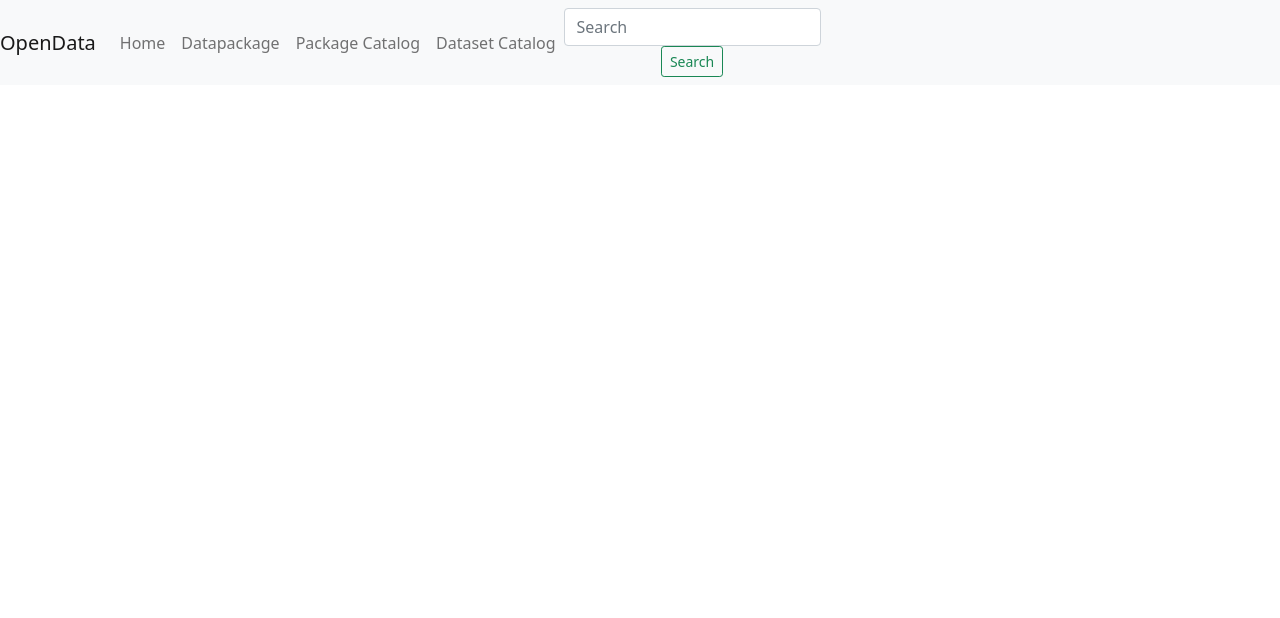
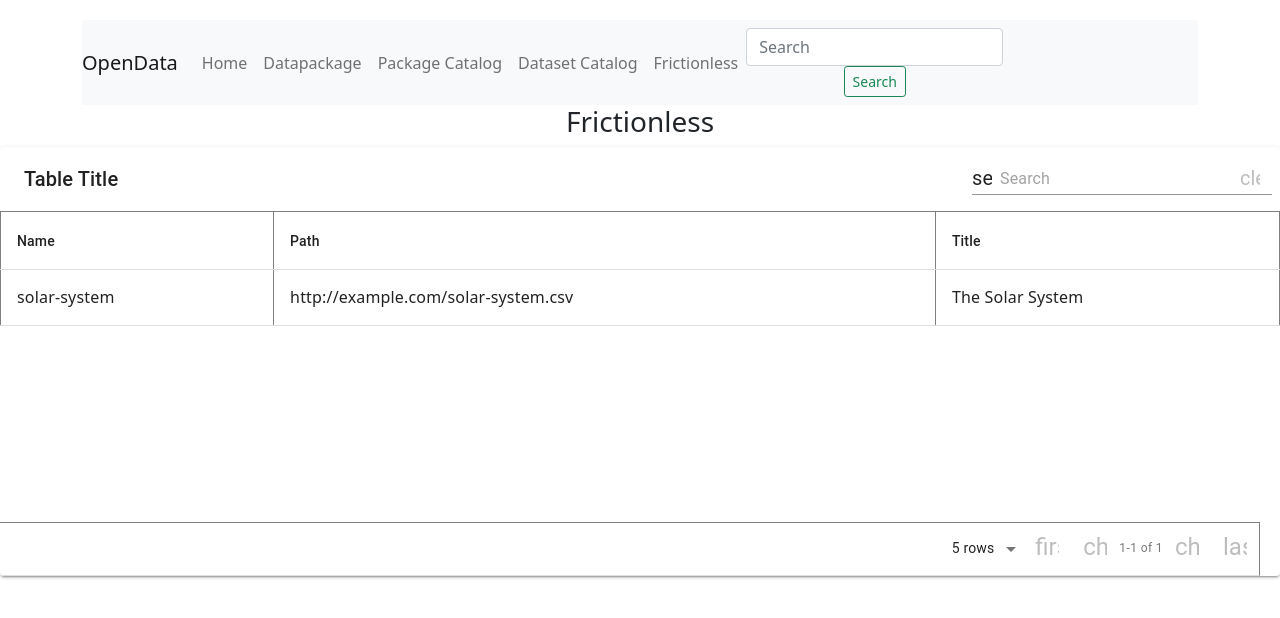
Before and after one commit to timeonator/open.data, a React (Create React App) app: page /frictionless in a window 1280 px wide. Shown: the top 618 px of the page. Built offline with nearby package versions, Linux system fonts and the light colour scheme.

Commit message:
initial work on a frictionless object library

```diff
--- a/src/App.js
+++ b/src/App.js
@@ -1,39 +1,40 @@
-import React from 'react'
-import PackageCatalog from './component/package-catalog'
-import DatasetCatalog from './component/dataset-catalog'
-import DataPackage from './forms/datapackage'
-import Navigation from './navigation'
+import React from 'react';
+import PackageCatalog from './component/package-catalog';
+import DatasetCatalog from './component/dataset-catalog';
+import DataPackage from './forms/datapackage';
+import Navigation from './navigation';
 import { BrowserRouter as Router, Route, Switch } from 'react-router-dom';
+import Frictionless from './frictionless';
 
 import 'bootstrap/dist/css/bootstrap.min.css';
 import './App.css';
 
 const App = () => {
-
   const Home = () => {
-        return(
+    return (
+      <>
         <h3>HOME</h3>
-        )
-    }
+      </>
+    );
+  };
 
   return (
-        <React.StrictMode >
+    <React.StrictMode>
       <div className="App">
         <Router>
           <Navigation />
           <Switch>
-                    <Route path='/datapackage' component={DataPackage}/>
-                    <Route path='/dataset-catalog' component={DatasetCatalog}/>
-                    <Route path='/package-catalog' component={PackageCatalog}/>
-                    <Route path='/home' component={Home}/>
-                    <Route path='/' exact component={Home}/>
+            <Route path="/datapackage" component={DataPackage} />
+            <Route path="/dataset-catalog" component={DatasetCatalog} />
+            <Route path="/package-catalog" component={PackageCatalog} />
+            <Route path="/home" component={Home} />
+            <Route path="/frictionless" component={Frictionless} />
+            <Route path="/" exact component={Home} />
           </Switch>
         </Router>
       </div>
     </React.StrictMode>
   );
-}
-
-
+};
 
 export default App;
--- a/src/component/frictionless/resources.js
+++ b/src/component/frictionless/resources.js
@@ -1,8 +1,25 @@
-// "sources": [{
-//     "title": "World Bank and OECD",
-//     "path": "http://data.worldbank.org/indicator/NY.GDP.MKTP.CD"
-//   }]
+import React from 'react';
+import MaterialTable from 'material-table';
+
+const columns = [
+  { field: 'name', title: 'Name' },
+  { field: 'path', title: 'Path' },
+  { field: 'title', title: 'Title' },
+];
+
+const data = [
+  {
+    name: 'solar-system',
+    path: 'http://example.com/solar-system.csv',
+    title: 'The Solar System',
+  },
+];
+
 const Resources = (props) => {
-  return <h3>Resource</h3>;
+  return (
+    <>
+      <MaterialTable columns={columns} data={data} />
+    </>
+  );
 };
 export default Resources;
--- /dev/null
+++ b/src/frictionless.js
@@ -0,0 +1,12 @@
+import React from 'react';
+import Resources from './component/frictionless/resources';
+
+const Frictionless = (props) => {
+  return (
+    <>
+      <h3>Frictionless</h3>
+      <Resources />
+    </>
+  );
+};
+export default Frictionless;
--- a/src/navigation.js
+++ b/src/navigation.js
@@ -1,16 +1,16 @@
-import React from 'react'
+import React from 'react';
 import {
   Navbar,
   Nav,
-    NavDropdown,
   Button,
   Form,
   FormControl,
-    Container } from 'react-bootstrap';
+  Container,
+} from 'react-bootstrap';
 
 const Navigation = () => {
-    return(
-    <>
+  return (
+    <Container>
       <Navbar bg="light" expand="lg">
         <Navbar.Brand href="/">OpenData</Navbar.Brand>
         <Navbar.Toggle aria-controls="basic-navbar-nav" />
@@ -20,6 +20,7 @@ const Navigation = () => {
             <Nav.Link href="/datapackage">Datapackage</Nav.Link>
             <Nav.Link href="/package-catalog">Package Catalog</Nav.Link>
             <Nav.Link href="/dataset-catalog">Dataset Catalog</Nav.Link>
+            <Nav.Link href="/frictionless">Frictionless</Nav.Link>
             {/* <NavDropdown title="New" id="basic-nav-dropdown">
                     <NavDropdown.Item >
                         <Nav.Link href="/datapackage">Datapackage</Nav.Link>
@@ -32,13 +33,13 @@ const Navigation = () => {
           </Nav>
           <Form inline>
             <FormControl type="text" placeholder="Search" className="mr-sm-3" />
-                <Button variant="outline-success" size='sm'>Search</Button>
+            <Button variant="outline-success" size="sm">
+              Search
+            </Button>
           </Form>
         </Navbar.Collapse>
       </Navbar>
-    </>
-
-    )
-
-}
-export default Navigation
+    </Container>
+  );
+};
+export default Navigation;
```
Also changed, not shown: src/component/contributors.js (added, +11 -0 lines). Lines whose indentation alone changed are shown as unchanged.
